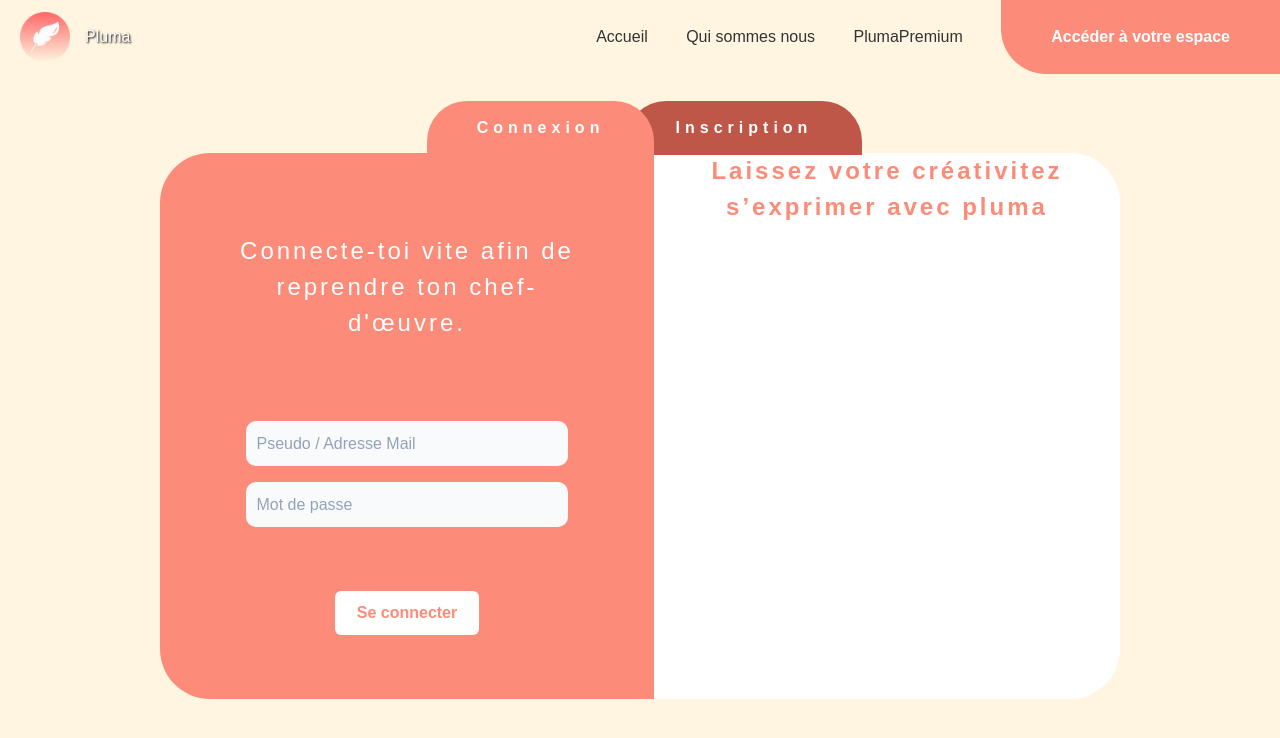
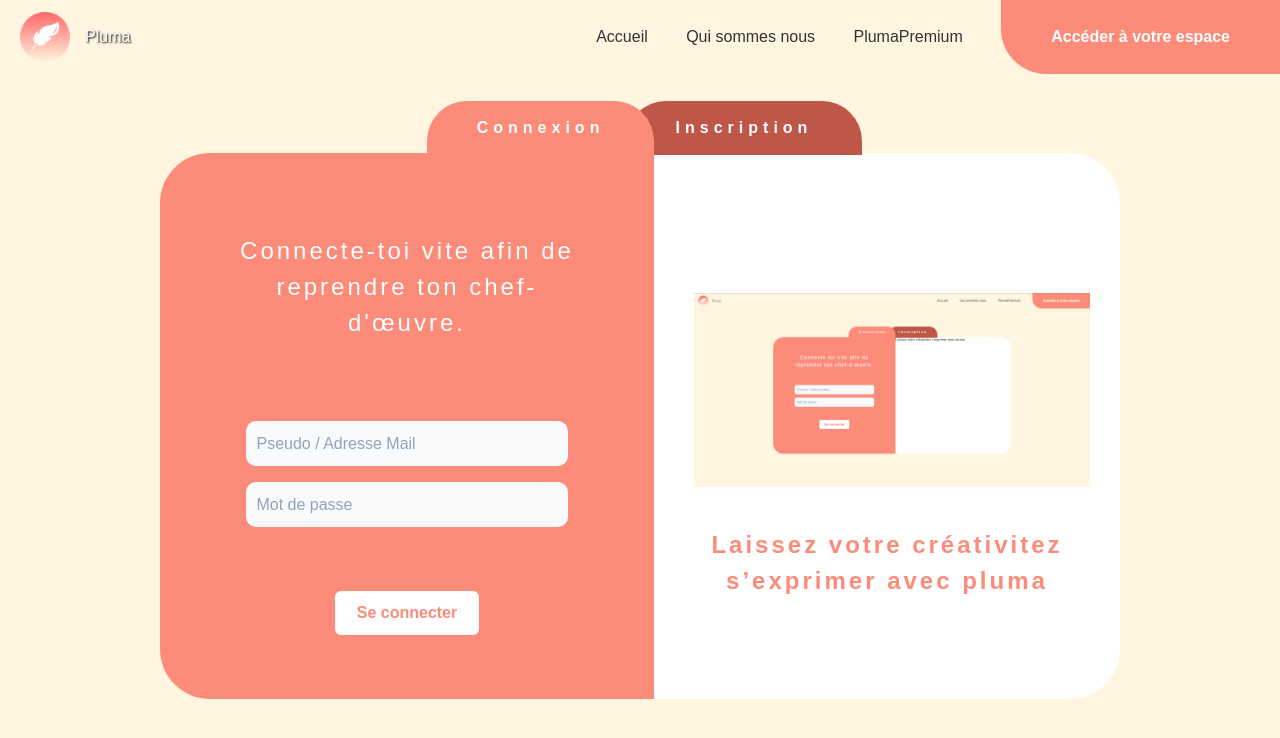
Before and after one commit to Nuxnuxx/Pluma, a React (Create React App) app in the folder client/: page /inscription-connexion in a window 1280 px wide. Shown: the top 738 px of the page. Built offline with nearby package versions, Linux system fonts and the light colour scheme.

Commit message:
Formulaire connexion niveau design terminer

```diff
--- a/client/src/siteVitrine/pages/ConnexionInscription.js
+++ b/client/src/siteVitrine/pages/ConnexionInscription.js
@@ -19,8 +19,11 @@ const LoginForm = () => (
                 </button>
             </div>
         </form>
-        <div className="sloganconnexion bg-white w-full login-tips">
-            <span><b>Laissez votre créativitez s’exprimer avec pluma</b></span>
+        <div className="sloganconnexion bg-white w-full login-tips flex items-center">
+            <span>
+                <img className="imgtest m-10" src="assets/ARemplacer/Test.png" alt="Image de test"/>
+                <b>Laissez votre créativitez s’exprimer avec pluma</b>
+            </span>
         </div>
     </>
 );
@@ -28,7 +31,7 @@ const RegisterForm = () => (
     <>
         <div className="sloganinscription bg-white w-full register-tips flex items-center">
             <span>
-                <img className="imgtestinscription m-10" src="assets/ARemplacer/Test.png" alt="Image de test"/>
+                <img className="imgtest m-10" src="assets/ARemplacer/Test.png" alt="Image de test"/>
                 <b>Laissez votre créativitez s’exprimer avec pluma</b>
             </span>
         </div>
--- a/client/src/siteVitrine/styles/ConnexionInscription.scss
+++ b/client/src/siteVitrine/styles/ConnexionInscription.scss
@@ -356,7 +356,7 @@
   letter-spacing: 3px;
 }
 
-.imgtestinscription{
+.imgtest{
   width: 85% ;
   height: auto;
   border: 2px;
```
